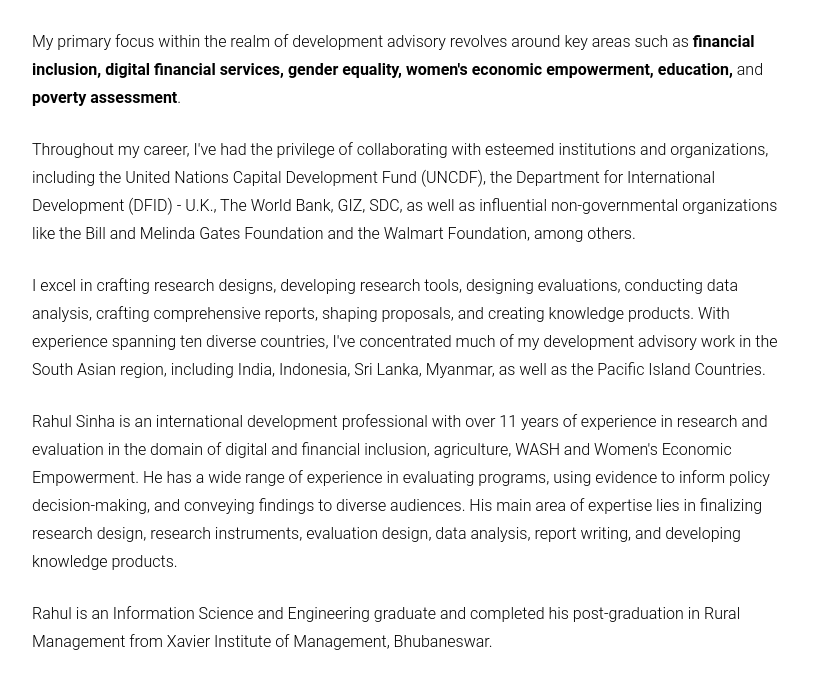
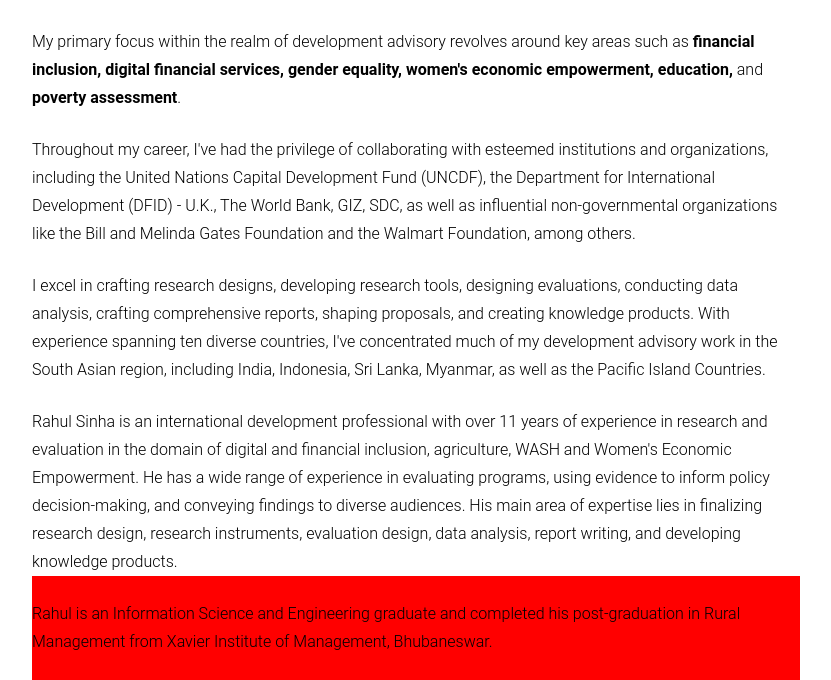
Before and after one commit to rahul-r-sinha/bio, a plain HTML site: page index.html in a window 1280 px wide. Shown: the part 329-1009 px from the top of the page, without its empty margins (224-1055 px from the left). Drawn offline with nearby package versions, Linux system fonts and the light colour scheme.

Commit message:
color change

```diff
--- a/index.html
+++ b/index.html
@@ -156,7 +156,7 @@
         conveying findings to diverse audiences. His main area of expertise lies in finalizing research design, research
         instruments, evaluation design, data analysis, report writing, and developing knowledge products.
       </p>
-      <p class="pt-6 pb-6">
+      <p style="background-color: red;" class="pt-6 pb-6">
         Rahul is an Information Science and Engineering graduate and completed his post-graduation in Rural Management
         from Xavier Institute of Management, Bhubaneswar.
       </p>
```
